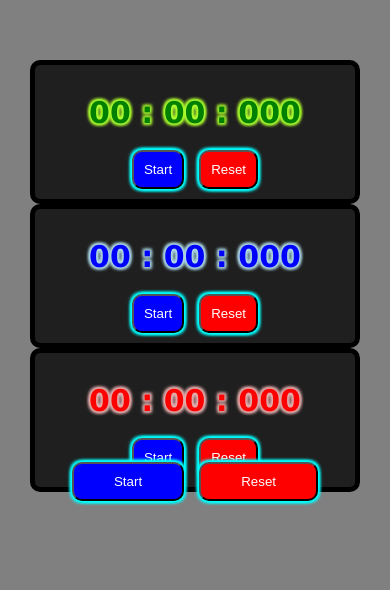
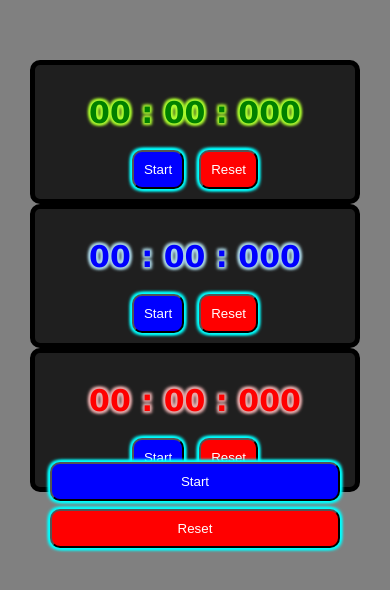
Before and after one commit to nkizito92/Stopwatch, a plain HTML site: page index.html in a window 390 px wide. Shown: the part 146-736 px from the top of the page. Drawn offline with Linux system fonts and the light colour scheme.

Commit message:
fix media query

```diff
--- a/css/style.css
+++ b/css/style.css
@@ -16,7 +16,6 @@ body {
 .timeBackground {
   border: 5px solid black;
   background-color: #1f1f1f;
-
   margin: 0 auto;
   border-radius: 10px;
   text-align: center;
@@ -84,10 +83,10 @@ button:nth-child(2):hover {
 }
 .allControl {
   position: absolute;
-  top: 200px;
+  top: 450px;
   display: flex;
   flex-direction: column;
-  width: 400px;
+  width: 300px;
 }
 .allControl button {
   margin-top: 8px;
@@ -104,6 +103,8 @@ button:nth-child(2):hover {
   margin: 0 auto;
   }
   .allControl {
+    position: absolute;
+    top: 600px;
   width: 300px;
   text-align: center;
 }
@@ -111,13 +112,3 @@ button:nth-child(2):hover {
   padding: 10px 40px;
 }
 }
-
-@media only screen and (min-height: 300px) {
-  .allControl {
-  top:600px;
-  display: block;
-  width: 300px;
-  text-align: center;
-}
-
-}
```
